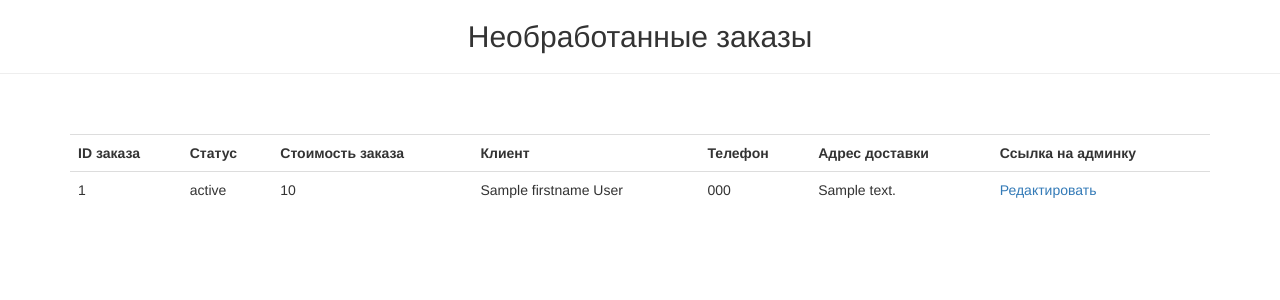
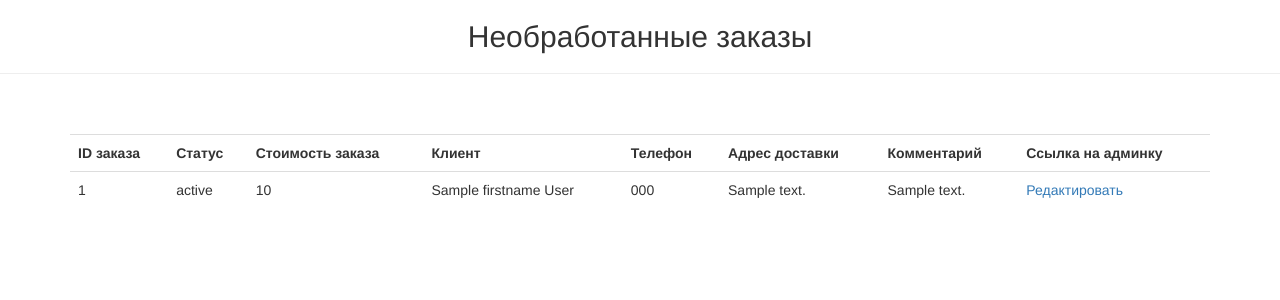
Before and after one commit to lexashvetsoff/orders_star-burger, a Django app: template restaurateur/templates/order_items.html in a window 1280 px wide. Shown: the part 52-352 px from the top of the page. Run offline with Django 3.2, Linux system fonts and the light colour scheme; the template is opened without the code that fills it: most values are stand-ins (such as "Sample title", 1, 10 or a date in 2020); some libraries are stand-ins or nearby versions.

Commit message:
adding a comment to the order by the manager

```diff
--- a/foodcartapp/models.py
+++ b/foodcartapp/models.py
@@ -174,6 +174,10 @@ class Order(models.Model):
         db_index=True,
         verbose_name='статус заказа'
     )
+    comment = models.TextField(
+        verbose_name='Комментарий',
+        default=''
+    )
     # objects = OrderQuerySet.as_manager()
     # objects = models.Manager()
     # order_cost = OrderManager()
--- a/restaurateur/templates/order_items.html
+++ b/restaurateur/templates/order_items.html
@@ -19,6 +19,7 @@
       <th>Клиент</th>
       <th>Телефон</th>
       <th>Адрес доставки</th>
+      <th>Комментарий</th>
       <th>Ссылка на админку</th>
     </tr>
 
@@ -30,6 +31,7 @@
         <td>{{item.firstname}} {{item.lastname}}</td>
         <td>{{item.phonenumber}}</td>
         <td>{{item.address}}</td>
+        <td>{{item.comment}}</td>
         <input type="hidden" name="next" value="{{ request.GET.next }}"/>
         <td><a href="{{item.change_url}}?next={{ request.get_full_path|urlencode }}">Редактировать</a></td>
       </tr>
```
Also changed, not shown: foodcartapp/migrations/0051_order_comment.py (added).
